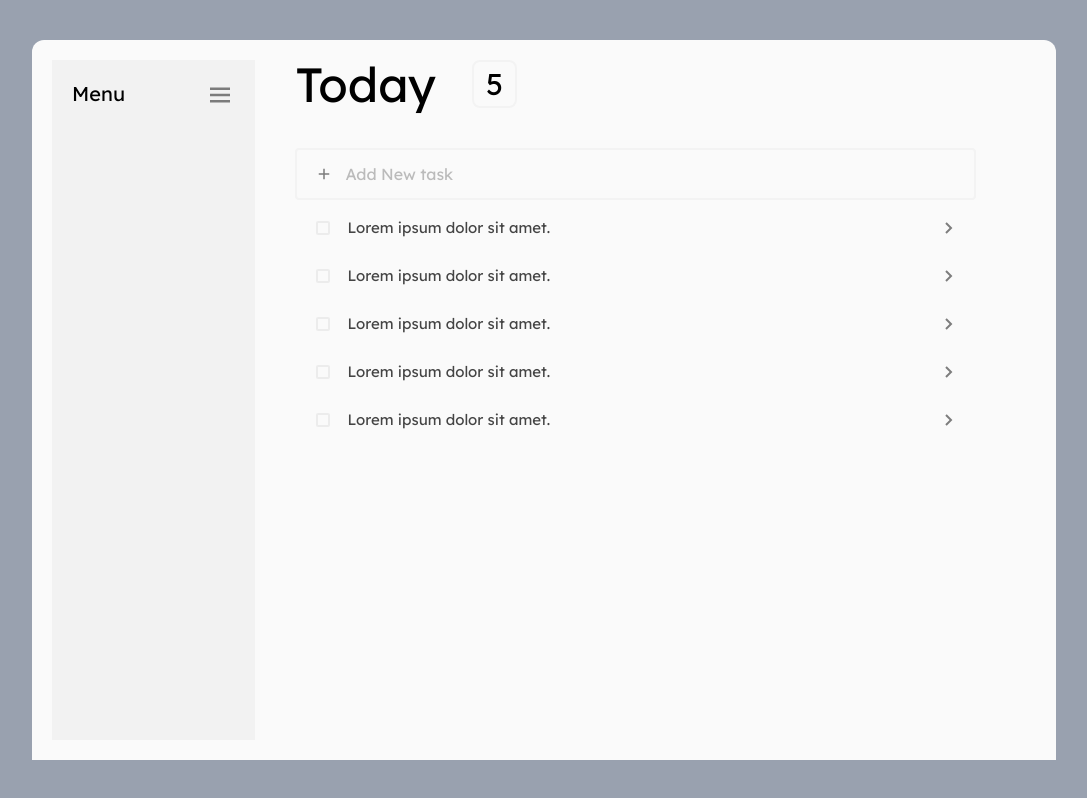
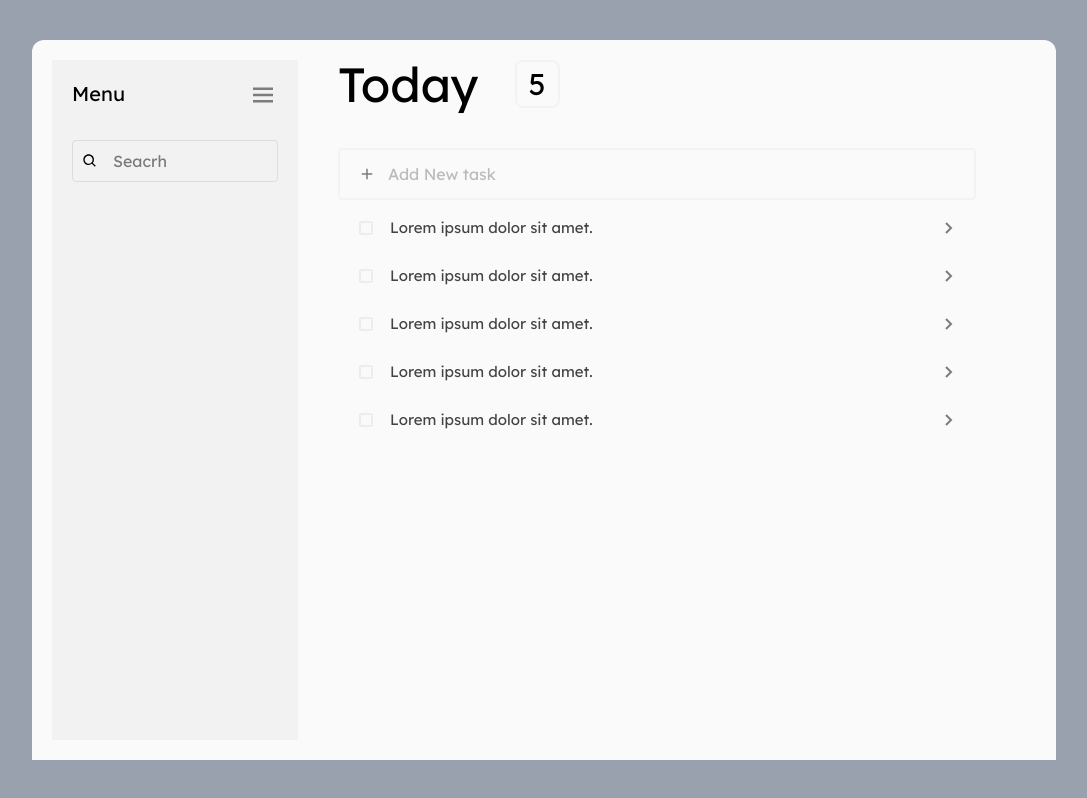
Before and after one commit to Noor-Ellahi/next-postgres-prisma, a Next.js app: page / in a window 1280 px wide. Shown: the whole page, without its empty margins (96-1183 px from the left). Built offline with nearby package versions, Linux system fonts and the light colour scheme.

Commit message:
Still Ui changes

```diff
--- a/src/app/page.tsx
+++ b/src/app/page.tsx
@@ -1,6 +1,6 @@
 'use client'
 import { useState } from "react";
-import { BiMenu, BiPlus, BiCheckbox, BiCheckboxChecked, BiChevronRight } from "react-icons/bi";
+import { BiMenu, BiPlus, BiCheckbox, BiCheckboxChecked, BiChevronRight , BiSearch } from "react-icons/bi";
 
 
 
@@ -18,6 +18,13 @@ const Home = () => {
           <div className="flex justify-between">
             <h3 className="text-xl">Menu</h3>
             <BiMenu className="text-3xl text-[#7C7C7C]" onClick={() => setMenu(!menu)}/>
+          </div>
+
+          <div className="relative flex flex-col mt-7.5">
+            <input type="text" className="pl-10 py-2 border outline-none border-[#DCDCDC] rounded-sm" placeholder="Seacrh"/>
+            <span className="absolute left-2.5 top-1/2 -translate-y-1/2">
+              <BiSearch/>
+            </span>
           </div>
         </div>
         <div className="h-full w-[100%]">
```
